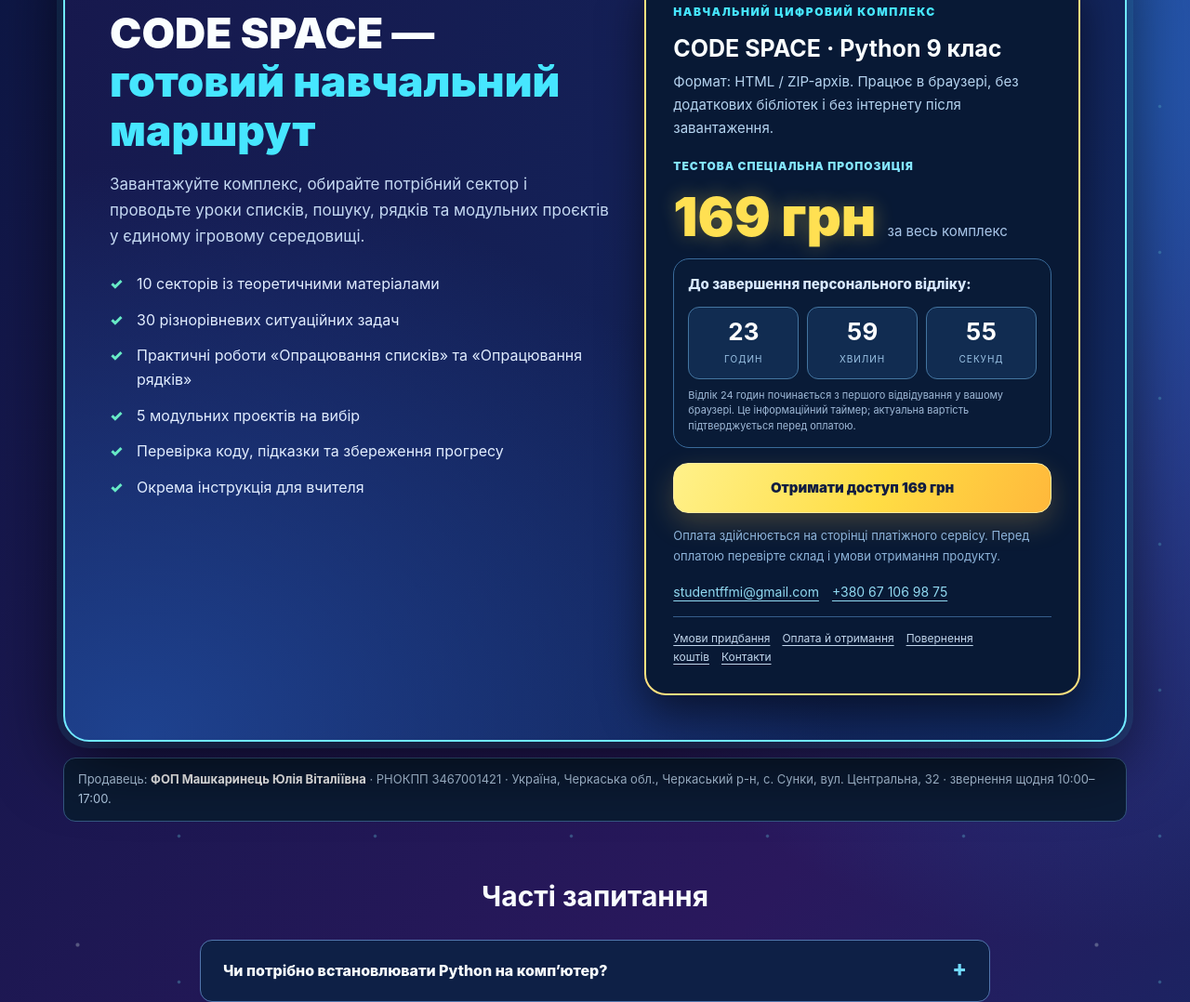
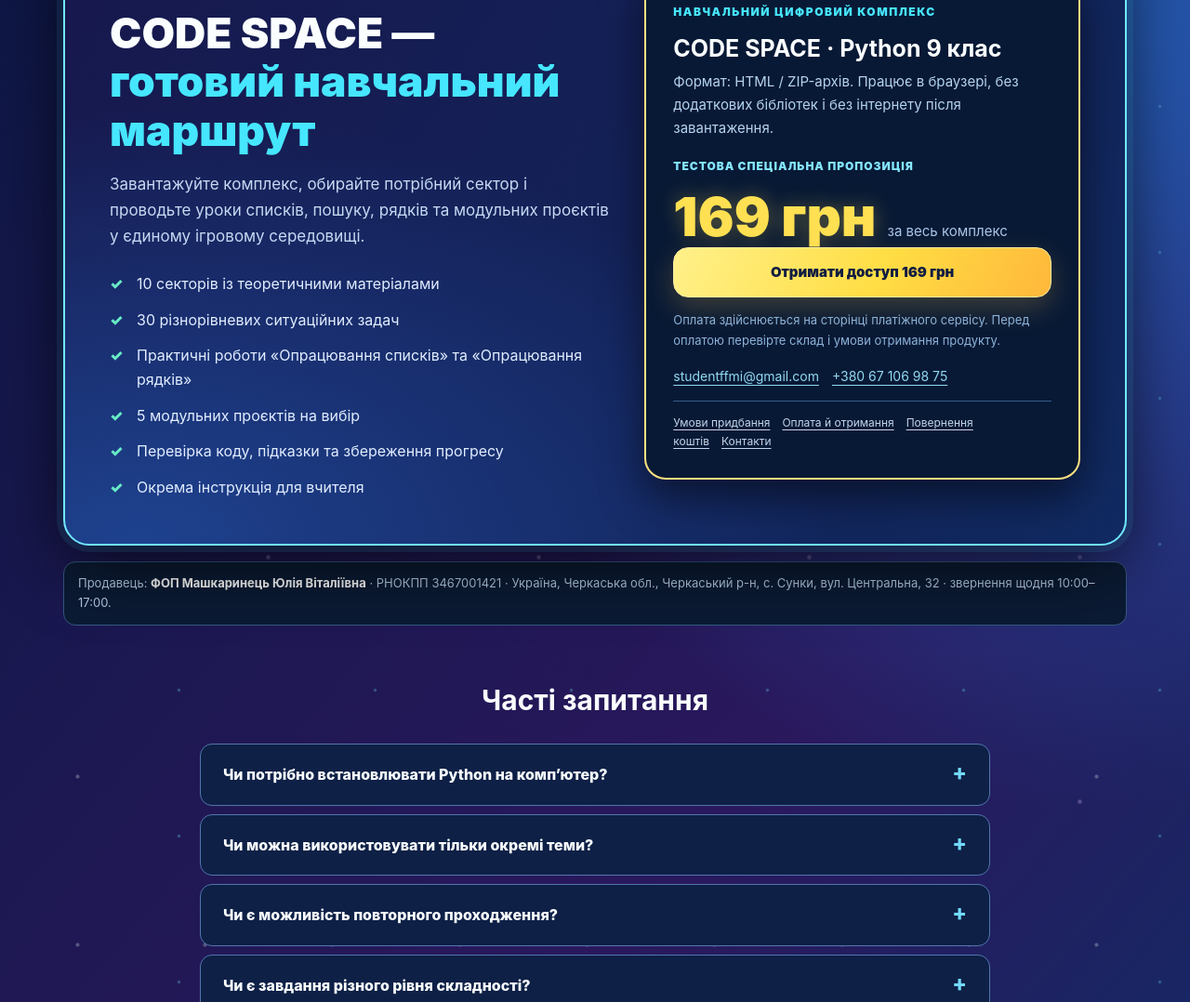
Before and after one commit to studentffmi/codespace9, a plain HTML site: page index.html in a window 1280 px wide. Shown: the part 6679-7757 px from the top of the page at 93% size. Drawn offline with Linux system fonts and the light colour scheme.

Commit message:
Remove promotional countdown while retaining 169 UAH offer

```diff
--- a/index.html
+++ b/index.html
@@ -64,7 +64,7 @@
     .gallery-lightbox{position:fixed;inset:0;z-index:200;background:#030712ed;display:flex;align-items:center;justify-content:center;gap:16px;padding:64px 25px 56px;backdrop-filter:blur(10px)}.gallery-lightbox[hidden]{display:none!important}.gallery-lightbox img{width:auto;max-width:min(90vw,1600px);max-height:calc(100vh - 145px);object-fit:contain;border:1px solid #4279aa;border-radius:10px;box-shadow:0 20px 80px #000a}.lightbox-close{position:absolute;right:23px;top:16px;width:46px;height:46px;border-radius:50%;background:#173251;color:#fff;border:1px solid #4b86bc;font-size:30px}.lightbox-arrow{border:1px solid #467cb0;background:#113252;color:#fff;border-radius:12px;font-size:32px;width:40px;height:60px;flex-shrink:0}.gallery-lightbox p{position:absolute;bottom:13px;color:#d8ecff;font-weight:760;margin:0;text-align:center;font-size:14px}
     /* CODE SPACE: offer and countdown */
     .offer-price{display:flex;gap:12px;align-items:baseline;flex-wrap:wrap;margin:15px 0 4px}.offer-price strong{white-space:nowrap;color:#ffe09d;font-size:clamp(44px,5vw,58px);font-weight:960;line-height:1}.offer-price small{white-space:nowrap;color:#a9c6e9;font-size:15px}.promo-flag{font-size:12px!important;letter-spacing:.08em;text-transform:uppercase;color:#84e6ff!important;font-weight:900;margin:5px 0!important}
-    .timer-wrap{padding:15px;border-radius:17px;margin:16px 0 16px;background:#091b37;border:1px solid #396a9a}.timer-head{margin:0 0 11px!important;font-weight:800;font-size:15px!important;color:#d7e8ff!important}.timer-grid{display:grid;grid-template-columns:repeat(3,minmax(0,1fr));gap:9px}.timer-cell{text-align:center;background:#112c51;border:1px solid #4475a0;border-radius:12px;padding:12px 4px}.timer-cell b{font-size:26px;line-height:1.05;color:#fff;font-variant-numeric:tabular-nums}.timer-cell span{display:block;font-size:10px;color:#9dc5e7;text-transform:uppercase;letter-spacing:.1em;margin-top:5px}.timer-disclaimer{margin:9px 0 0!important;font-size:11px!important;line-height:1.5;color:#9fb9d7!important}.timer-expired{color:#ffcd80!important;font-size:12px!important;font-weight:800}.offer-policies{border-top:1px solid #365d8b;margin-top:15px;padding-top:13px;font-size:12px;color:#c1d6ec}.offer-policies a{text-decoration:underline;text-underline-offset:3px;margin-right:13px}.merchant-info{padding:12px 15px;margin:17px 0 0;border:1px solid #355982;border-radius:13px;background:#0b1b34;color:#b5cde6;font-size:13px}.merchant-info strong{color:#fff}
+    .offer-policies{border-top:1px solid #365d8b;margin-top:15px;padding-top:13px;font-size:12px;color:#c1d6ec}.offer-policies a{text-decoration:underline;text-underline-offset:3px;margin-right:13px}.merchant-info{padding:12px 15px;margin:17px 0 0;border:1px solid #355982;border-radius:13px;background:#0b1b34;color:#b5cde6;font-size:13px}.merchant-info strong{color:#fff}
     .footer-laws{display:flex;align-items:start;gap:18px;flex-wrap:wrap;margin-top:18px}.footer-laws a{text-decoration:underline;text-underline-offset:4px;font-size:13px;color:#bdd6f3}
     @media(max-width:760px){.gallery-shell{padding:11px}.gallery-arrow{width:33px;height:46px;font-size:30px}.gallery-open img{aspect-ratio:1.82}.gallery-description{align-items:start}.gallery-description>span{display:none}.gallery-thumb{flex-basis:110px}.gallery-toolbar{flex-wrap:wrap}.gallery-dots{order:3;width:100%}.gallery-lightbox{padding:55px 6px}.gallery-lightbox img{max-width:78vw}.lightbox-arrow{width:30px;height:52px}.lightbox-close{right:9px;top:8px}}
 
@@ -291,7 +291,7 @@ body{background:#060c23;color:var(--white)}
 <section class="section" id="video"><div class="comet-sky" aria-hidden="true"><span class="space-comet"></span><span class="space-comet"></span><span class="space-comet"></span></div><div class="container"><p class="eyebrow reveal">Зазирніть усередину</p><h2 class="section-title reveal">Подивіться, <span class="accent">як працює CODE SPACE</span></h2><p class="section-desc reveal">У трьохвилинному відеоогляді показано реальні екрани CODE SPACE: карту навчальних секторів, теоретичні пояснення, інтерактивні приклади та програмістські місії. Натисніть відтворення, щоб побачити комплекс у роботі.</p><div class="video-frame reveal" id="videoFrame"><video controls playsinline preload="none" poster="assets/video-poster.webp" width="1600" height="910" aria-label="Відеоогляд інтерактивної гри CODE SPACE для 9 класу"><source src="assets/code-space-demo.mp4" type="video/mp4">Ваш браузер не підтримує HTML5-відео. <a href="assets/code-space-demo.mp4">Відкрити відеоогляд</a>.</video><button type="button" class="video-play-overlay" id="videoPlayOverlay" aria-label="Відтворити відеоогляд CODE SPACE"><span class="video-play-disc" aria-hidden="true"><span class="video-play-triangle"></span></span><span class="video-play-label">Дивитися відеоогляд</span></button></div></div></section>
 <section class="section-tight dark-slab" id="author"><div class="container"><div class="about-card reveal"><p class="eyebrow">Про авторку</p><div class="author-grid"><img class="author-photo" src="assets/author.webp" alt="Юлія Машкаринець — учителька інформатики, авторка CODE SPACE" loading="lazy" width="240" height="310" decoding="async"><div><h3>Юлія Машкаринець</h3><p>Учителька інформатики, заступниця директора з навчально-виховної роботи, авторка CODE SPACE.</p><p>У своїх розробках поєдную доступне пояснення з практикою. Хочу, щоб діти не просто переписували готовий код, а розуміли його й могли використати для розв’язування власних задач.</p></div></div></div></div></section>
 <section class="section" id="get"><div class="comet-sky" aria-hidden="true"><span class="space-comet"></span><span class="space-comet"></span><span class="space-comet"></span></div><div class="container"><div class="offer reveal"><div class="offer-grid"><div><p class="eyebrow">Усе для програмування в 9 класі</p><h2>CODE SPACE — <span style="color:var(--cyan)">готовий навчальний маршрут</span></h2><p class="offer-desc">Завантажуйте комплекс, обирайте потрібний сектор і проводьте уроки списків, пошуку, рядків та модульних проєктів у єдиному ігровому середовищі.</p><ul class="what-in"><li>10 секторів із теоретичними матеріалами</li><li>30 різнорівневих ситуаційних задач</li><li>Практичні роботи «Опрацювання списків» та «Опрацювання рядків»</li><li>5 модульних проєктів на вибір</li><li>Перевірка коду, підказки та збереження прогресу</li><li>Окрема інструкція для вчителя</li></ul></div><div class="buy-panel"><div class="purchase-label">Навчальний цифровий комплекс</div><h3>CODE SPACE · Python 9 клас</h3><p>Формат: HTML / ZIP-архів. Працює в браузері, без додаткових бібліотек і без інтернету після завантаження.</p><p class="promo-flag">Тестова спеціальна пропозиція</p><div class="offer-price"><strong>169 грн</strong><small>за весь комплекс</small></div>
-<div class="timer-wrap" id="promoTimer" role="timer" aria-live="off"><p class="timer-head" id="timerHeading">До завершення персонального відліку:</p><div class="timer-grid"><div class="timer-cell"><b id="timerHours">24</b><span>годин</span></div><div class="timer-cell"><b id="timerMinutes">00</b><span>хвилин</span></div><div class="timer-cell"><b id="timerSeconds">00</b><span>секунд</span></div></div><p class="timer-disclaimer">Відлік 24 годин починається з першого відвідування у вашому браузері. Це інформаційний таймер; актуальна вартість підтверджується перед оплатою.</p></div><a id="purchaseLink" class="button gold full" href="https://secure.wayforpay.com/payment/s176cc8f11cd4" target="_blank" rel="noopener noreferrer">Отримати доступ 169 грн</a><p class="note-payment" id="paymentNote">Оплата здійснюється на захищеній сторінці WayForPay. Перед оплатою перевірте суму, склад комплекту та умови отримання.</p><div class="contact-links"><a href="mailto:studentffmi@gmail.com">studentffmi@gmail.com</a><a href="tel:+380671069875">+380 67 106 98 75</a></div><div class="offer-policies"><a href="terms.html">Умови придбання</a><a href="delivery.html">Оплата й отримання</a><a href="refund.html">Повернення коштів</a><a href="contacts.html">Контакти</a></div></div></div></div>
+<a id="purchaseLink" class="button gold full" href="https://secure.wayforpay.com/payment/s176cc8f11cd4" target="_blank" rel="noopener noreferrer">Отримати доступ 169 грн</a><p class="note-payment" id="paymentNote">Оплата здійснюється на захищеній сторінці WayForPay. Перед оплатою перевірте суму, склад комплекту та умови отримання.</p><div class="contact-links"><a href="mailto:studentffmi@gmail.com">studentffmi@gmail.com</a><a href="tel:+380671069875">+380 67 106 98 75</a></div><div class="offer-policies"><a href="terms.html">Умови придбання</a><a href="delivery.html">Оплата й отримання</a><a href="refund.html">Повернення коштів</a><a href="contacts.html">Контакти</a></div></div></div></div>
   <div class="merchant-info">Продавець: <strong>ФОП Машкаринець Юлія Віталіївна</strong> · РНОКПП 3467001421 · Україна, Черкаська обл., Черкаський р-н, с. Сунки, вул. Центральна, 32 · звернення щодня 10:00–17:00.</div>
   <div class="faq"><h2>Часті запитання</h2>
     <details><summary>Чи потрібно встановлювати Python на комп’ютер?</summary><p>Ні. Для інтерактивних навчальних вправ достатньо браузера Chrome або Edge. Програми перевіряє вбудований навчальний виконавець, який підтримує конструкції, необхідні для завдань гри. Для повноцінних довільних Python-проєктів потрібне окреме середовище Python.</p></details>
@@ -309,8 +309,7 @@ body{background:#060c23;color:var(--white)}
 const SITE_CONFIG = {
   checkoutUrl: 'https://secure.wayforpay.com/payment/s176cc8f11cd4', // CODE SPACE · 169 грн
   price: '169 грн',                  // тестова ціна; синхронізуйте з оплатою WayForPay.
-  promoHours: 24,                    // персональний відлік від першого відкриття в цьому браузері
-  promoDeadlineIso: '',              // для єдиного дедлайну всім: '2026-11-20T23:59:00+02:00'
+
   videoUrl: ''                      // YouTube watch/embed/youtu.be або assets/video.mp4
 };
 const sectorData=[
@@ -426,15 +425,6 @@ const GALLERY_DATA = [
  paint();start()
 })();
 
-// Незалежний таймер: його запуск не залежить від інших модулів лендингу.
-(function startPromoCountdown(){
- const H=document.getElementById('timerHours'),M=document.getElementById('timerMinutes'),S=document.getElementById('timerSeconds'),heading=document.getElementById('timerHeading');if(!H||!M||!S)return;
- const hours=Number(SITE_CONFIG.promoHours)||24,key='code_space_promo_149_start_v1',now=Date.now();let end=0;
- if(SITE_CONFIG.promoDeadlineIso){const parsed=Date.parse(SITE_CONFIG.promoDeadlineIso);if(Number.isFinite(parsed))end=parsed}
- if(!end){let start=now;try{const old=Number(localStorage.getItem(key));if(Number.isFinite(old)&&old>0&&old<=now)start=old;else localStorage.setItem(key,String(now))}catch(e){/* файл file:// або приватний режим: працюємо без сховища */}end=start+hours*3600000}
- function tick(){const left=Math.max(0,end-Date.now()),sec=Math.ceil(left/1000),pad=x=>String(x).padStart(2,'0');H.textContent=pad(Math.floor(sec/3600));M.textContent=pad(Math.floor(sec%3600/60));S.textContent=pad(sec%60);if(!sec){heading.textContent='Персональний відлік завершився. Уточніть актуальну вартість перед оплатою.';heading.classList.add('timer-expired')}}
- tick();setInterval(tick,1000);
-})();
 
 let v=SITE_CONFIG.videoUrl.trim();const frame=document.getElementById('videoFrame');
 if(v){
```
Also changed, not shown: terms.html (+1 -1 lines).
